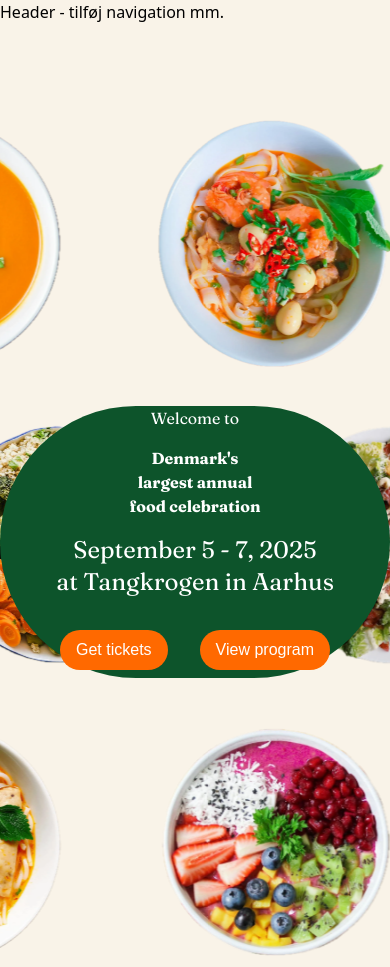
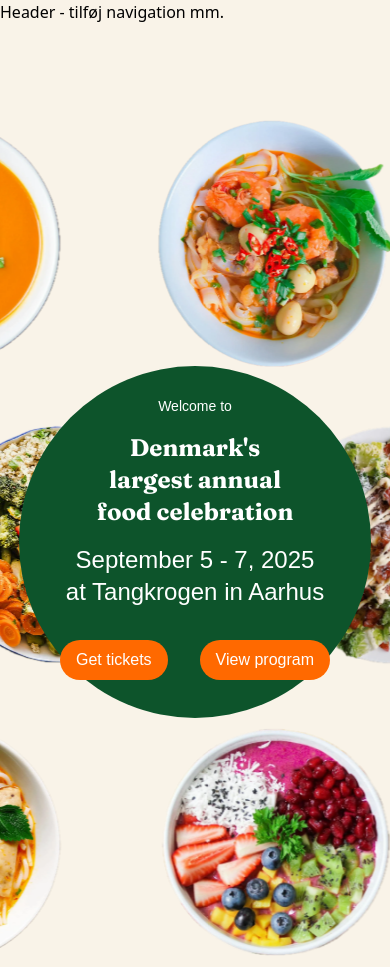
Before and after one commit to SteinDenStore/food_festival, an Astro site: page / in a window 390 px wide. Shown: the top 967 px of the page. Built offline with nearby package versions, Linux system fonts and the light colour scheme; Astro itself is replaced by a stand-in of ours; a web font is replaced by a local one.

Commit message:
index  and buttons update

```diff
--- a/src/pages/index.astro
+++ b/src/pages/index.astro
@@ -11,8 +11,9 @@ import thumbsup from "../assets/images/thumbsup.png";
 
 <MainLayout title="Home">
 
-  <article class="[&_section]:mt-20 text-[#00415F]
-  [&_h1]:font-heading [&_h2]:font-heading [&_h3]:font-heading [&_h4]:font-heading [&_p]:font-body">
+  <article class="[&_section]:mt-20 text-[#00415F]">
+    <!-- [&_h1]:font-heading [&_h2]:font-heading [&_h3]:font-heading [&_h4]:font-heading [&_p]:font-body -->
+
   <!-- start food banner -->
     <section class="overflow-x-hidden max-w-screen grid grid-rows-1 grid-cols-1 ">
 
@@ -84,9 +85,9 @@ import thumbsup from "../assets/images/thumbsup.png";
       </div>
 
       <div class="col-start-1 row-start-1 row-span-1 col-span-1 my-auto z-1">
-      <div class="cta mx-auto my-auto place-content-center text-center col-start-1 row-start-1 row-span-1 col-span-1 lg:w-167 lg:h-167 rounded-full bg-green-900">
-        <h1 class="font-body lg:text-xl text-white">Welcome to</h1>
-        <h2 class="my-4 lg:text-6xl font-bold text-white">Denmark's <br> largest annual <br> food celebration</h2>
+      <div class="cta mx-auto my-auto place-content-center text-center col-start-1 row-start-1 row-span-1 col-span-1 w-88 h-88 lg:w-167 lg:h-167 rounded-full bg-green-900">
+        <h1 class="font-body text-sm lg:text-xl text-white">Welcome to</h1>
+        <h2 class="font-heading my-4 text-2xl lg:text-6xl font-bold text-white">Denmark's <br> largest annual <br> food celebration</h2>
         <h3 class="font-body text-2xl text-white">September 5 - 7, 2025 <br> at Tangkrogen in Aarhus</h3>
         <div class="flex justify-center gap-8 mt-6">
           <Button>Get tickets</Button>
```
